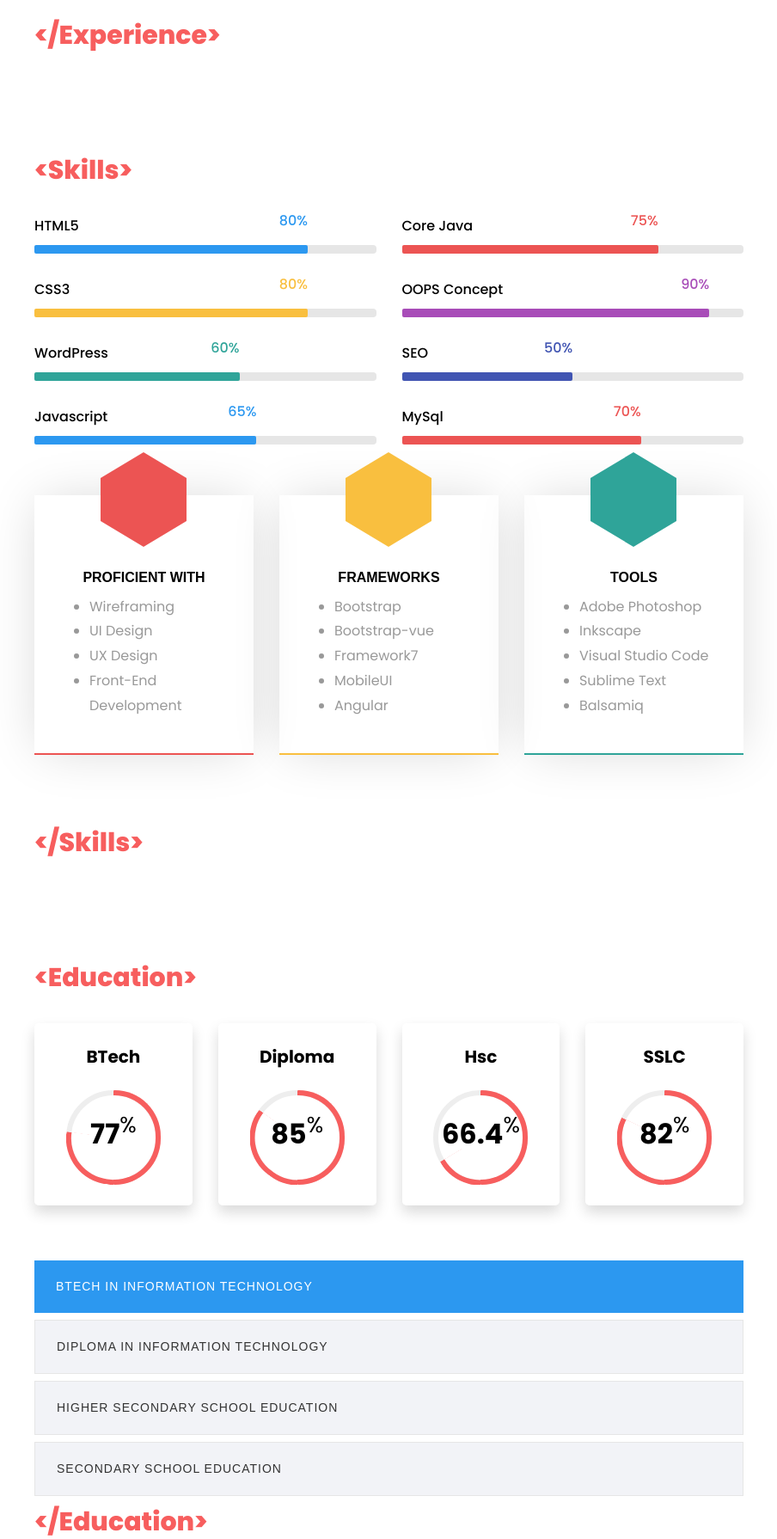
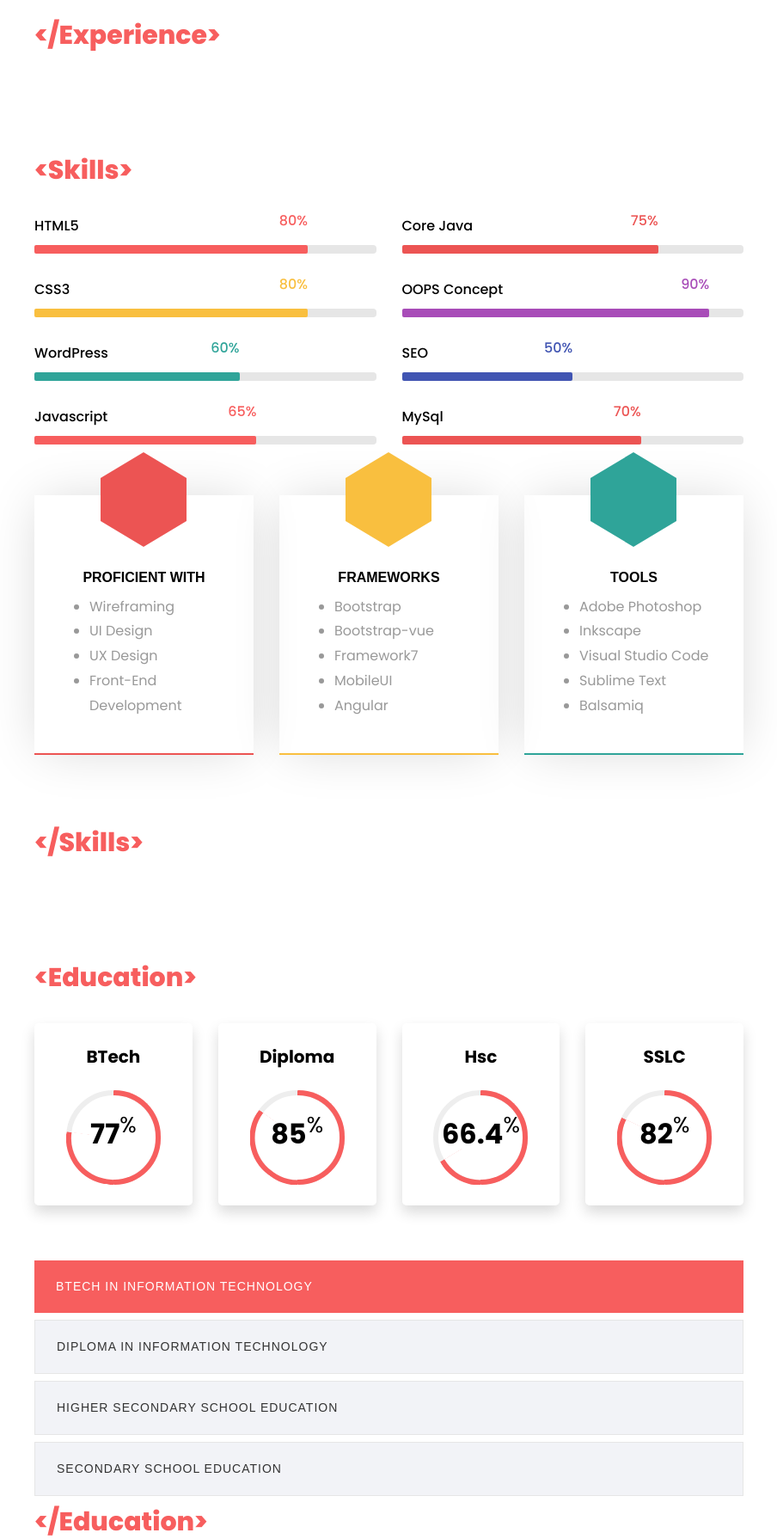
Before and after one commit to vinosharu/portfolio, a PHP site: page / in a window 1280 px wide. Shown: the part 2061-3851 px from the top of the page at 86% size, without its empty margins (330-1234 px from the left). Run offline with PHP 8.4, Linux system fonts and the light colour scheme; some web fonts are replaced.

Commit message:
Update style2.css

```diff
--- a/css/style2.css
+++ b/css/style2.css
@@ -1,4 +1,10 @@
-/*  Accordin Starts   */
+@font-face {
+  font-family: 'icomoon';
+  src: url("../fonts/icomoon/icomoon.eot?srf3rx");
+  src: url("../fonts/icomoon/icomoon.eot?srf3rx#iefix") format("embedded-opentype"), url("../fonts/icomoon/icomoon.ttf?srf3rx") format("truetype"), url("../fonts/icomoon/icomoon.woff?srf3rx") format("woff"), url("../fonts/icomoon/icomoon.svg?srf3rx#icomoon") format("svg");
+  font-weight: normal;
+  font-style: normal; }
+  /*  Accordin Starts   */
 
 .js .animate-box {
   opacity: 0; }
@@ -16,7 +22,7 @@
   letter-spacing: 1px;
   text-transform: uppercase;
   font-family: "Quicksand", Arial, sans-serif;
-  background-color: #2c98f0;
+  background-color: #F75E5E;
   color: #fff;
   position: relative;
   -webkit-box-shadow: none !important;
@@ -63,11 +69,11 @@
 
 
   .progress-bar.color-1 {
-    background: #2c98f0; }
+    background: #F75E5E; }
     .progress-bar.color-1:after {
-      background: #2c98f0; }
+      background: #F75E5E; }
     .progress-bar.color-1 span {
-      color: #2c98f0; }
+      color: #F75E5E; }
   .progress-bar.color-2 {
     background: #ec5453; }
     .progress-bar.color-2:after {
@@ -109,7 +115,7 @@
   background-position: center center;
   background-repeat: no-repeat;
   position: relative;
-  height: 250px;
+  height: 300px;
   width: 100%;
   display: block;
   margin-bottom: 30px; }
@@ -119,7 +125,7 @@
     bottom: 0;
     left: 0;
     right: 0;
-    background: #2c98f0;
+    background: #F75E5E;
     opacity: 0;
     -webkit-transition: 0.3s;
     -o-transition: 0.3s;
@@ -279,13 +285,13 @@
   -ms-box-shadow: 0px 0px 56px -8px rgba(0, 0, 0, 0.17);
   -o-box-shadow: 0px 0px 56px -8px rgba(0, 0, 0, 0.17);
   box-shadow: 0px 0px 56px -8px rgba(0, 0, 0, 0.17);
-  border-bottom: 2px solid #2c98f0; }
+  border-bottom: 2px solid #F75E5E; }
   .services .icon2 {
     display: block;
     margin-bottom: 20px; }
     .services .icon2 i {
       font-size: 30px;
-      color: #2c98f0; }
+      color: #F75E5E; }
   .services h3 {
     font-family: "Quicksand", Arial, sans-serif;
     font-size: 16px;
@@ -323,7 +329,7 @@
     height: 50px;
     display: table;
     margin: 0 auto;
-    background: #2c98f0; }
+    background: #F75E5E; }
     .services .icon:before, .services .icon:after {
       position: absolute;
       left: 0;
@@ -335,14 +341,14 @@
       height: 0;
       border-style: solid;
       border-width: 0 50px 30px 50px;
-      border-color: transparent transparent #2c98f0 transparent; }
+      border-color: transparent transparent #F75E5E transparent; }
     .services .icon:after {
       bottom: -30px;
       width: 0;
       height: 0;
       border-style: solid;
       border-width: 30px 50px 0 50px;
-      border-color: #2c98f0 transparent transparent transparent; }
+      border-color: #F75E5E transparent transparent transparent; }
     .services .icon i {
       font-size: 30px;
       color: #fff;
```
